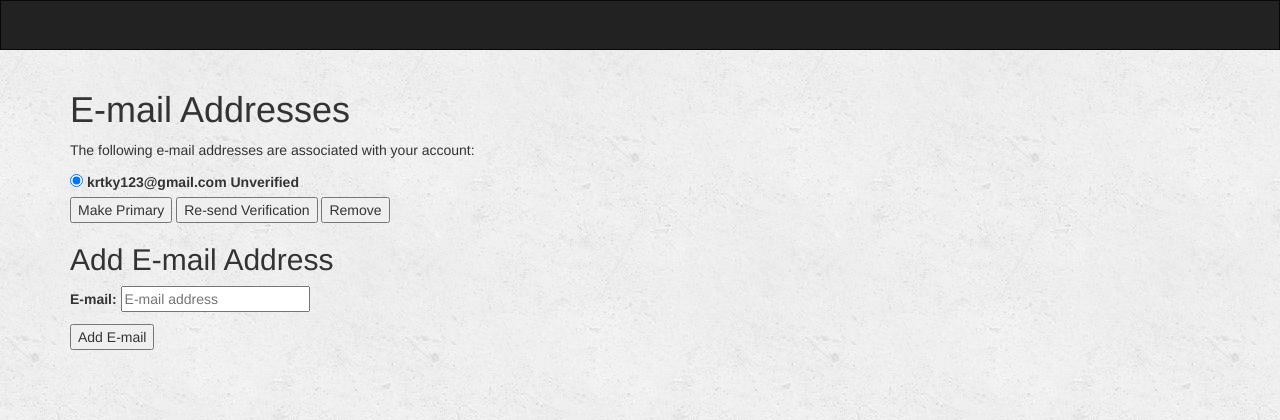
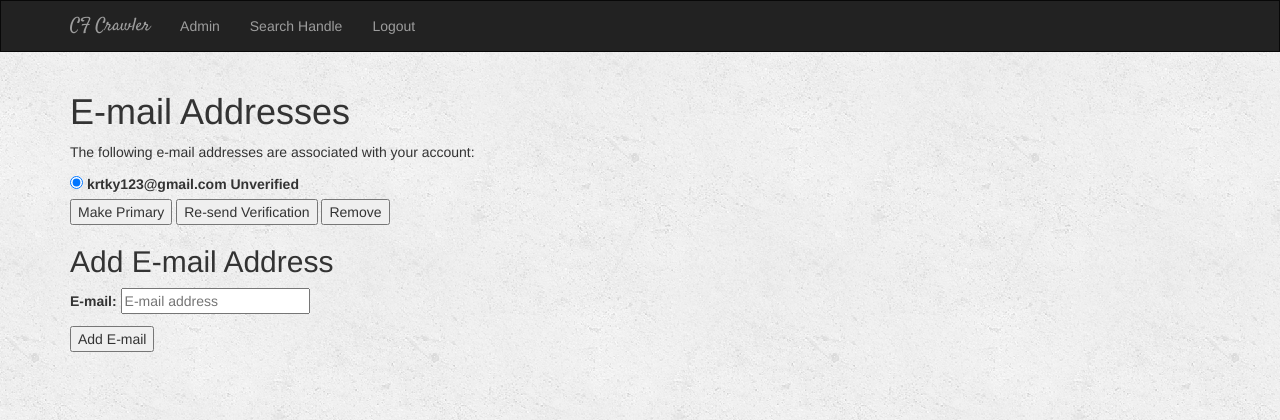
Before and after one commit to krtky123/CodeForces-Crawler, a Django app: page /accounts/email/ in a window 1280 px wide. Shown: the top 420 px of the page. Run offline with Django 3.2, Linux system fonts and the light colour scheme; the first user in the database is signed in; data comes from the database, SQL or seed files in the repository; some libraries are stand-ins or nearby versions.

Commit message:
Update base.html
created navbar and established links

```diff
--- a/templates/base.html
+++ b/templates/base.html
@@ -13,19 +13,36 @@
 
     <script src="{% static 'js/main.js' %}"></script>
 </head>
+
+{% load socialaccount %}
 <body>
 <nav class="navbar navbar-inverse">
     <div class="container">
 
-        <!-- Header -->
-        <div class="navbar-header">
-            <button type="button" class="navbar-toggle" data-toggle="collapse" data-target="#topNavBar">
-                <span class="icon-bar"></span>
-                <span class="icon-bar"></span>
-                <span class="icon-bar"></span>
-            </button>
+        <ul class="nav navbar-nav">
+            {# Django Home Link / Admin Link / Register Link#}
 
-        </div>
+            <li><a class="navbar-brand" href="{% url 'main:home' %}">CF Crawler</a></li>
+            <li><a class="navbar-link" href="{% url 'admin:index' %}">Admin</a></li>
+
+
+            {% if not user.is_authenticated %}
+              <li><a class="navbar-link" href="{% url 'account_signup' %}">Register</a></li>
+            {% endif %}
+
+
+
+
+            {# Some logic on what to display for last item#}
+            {% if not user.is_authenticated %}
+            <li><a class="navbar-link" href="{% url 'account_login' %}">Login</a></li>
+            {% else %}
+            <li><a class="navbar-link" href="{% url 'main:cfhandle' %} ">Search Handle</a></li>
+            <li><a class="navbar-link" href="{% url 'account_logout' %}">Logout</a></li>
+            {% endif %}
+
+
+  </ul>
 
     </div>
 </nav>
```
